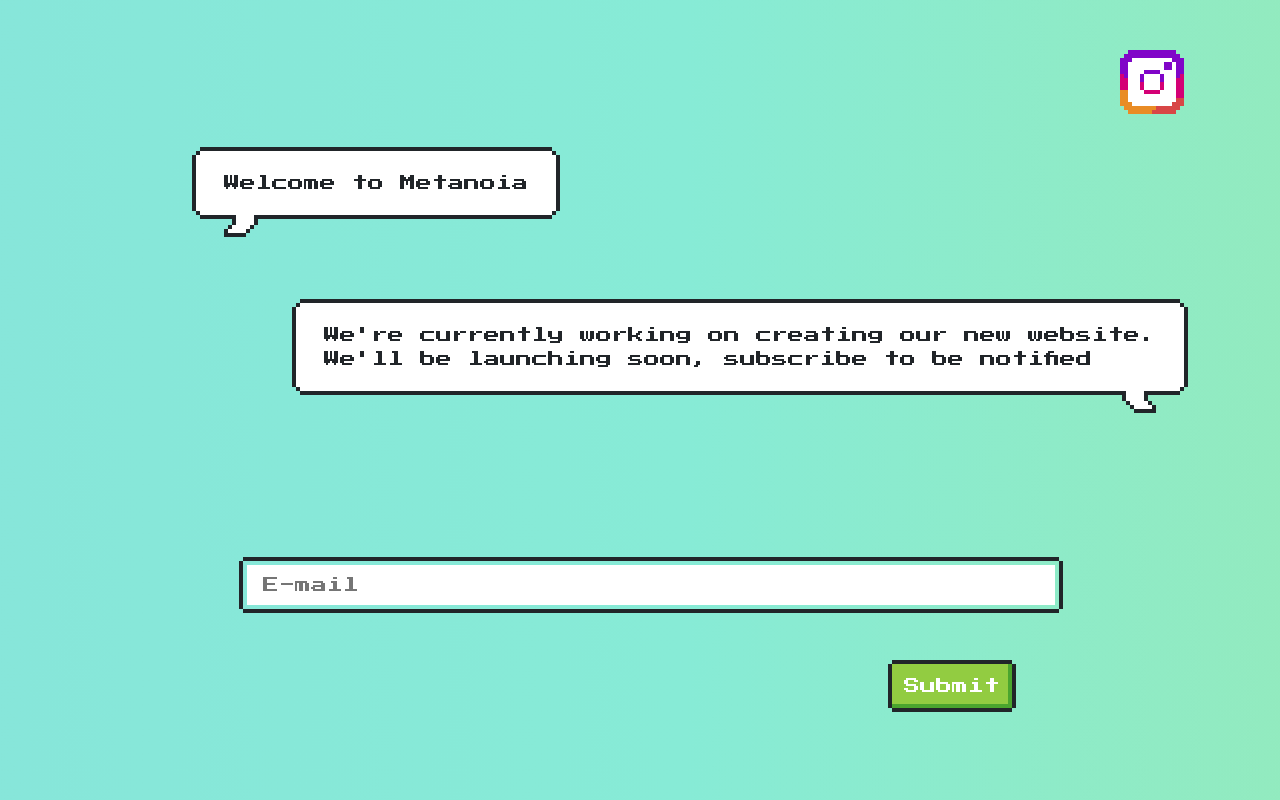
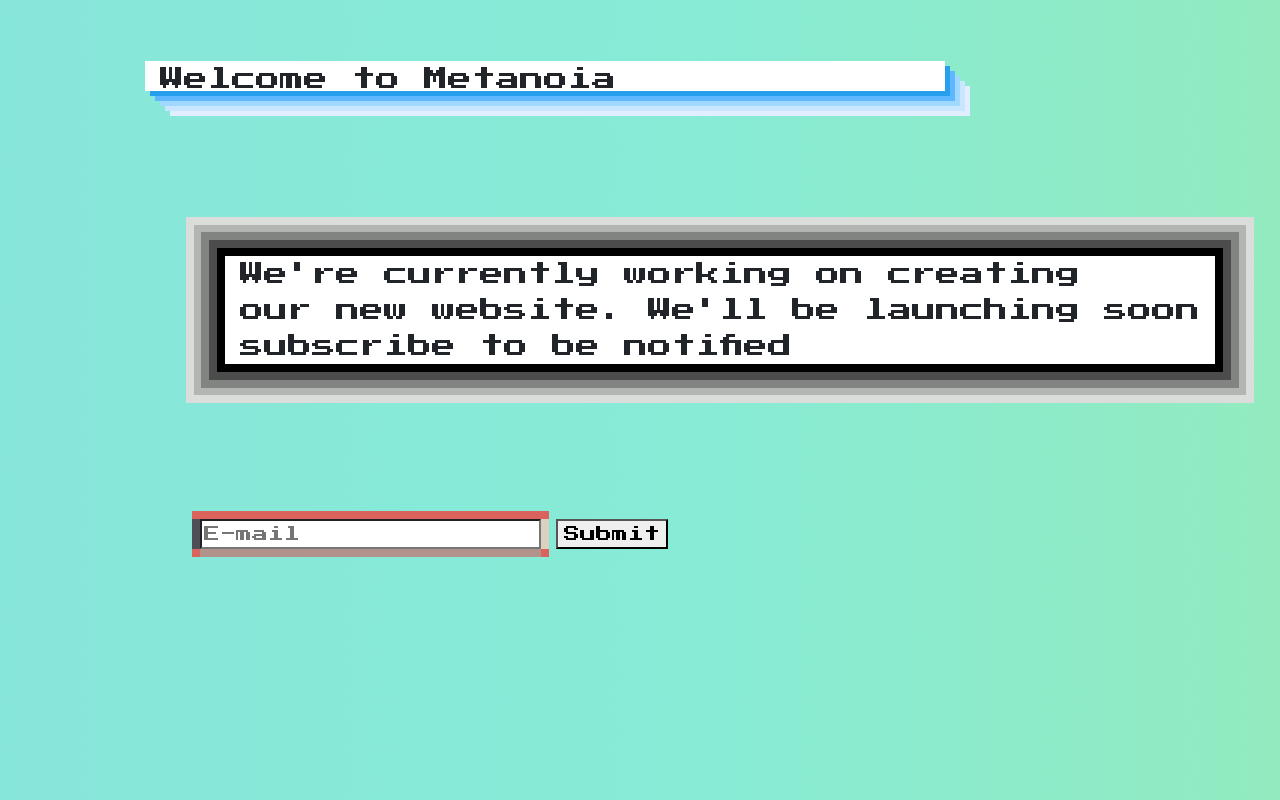
Before and after one commit to elepantight/coming-soon, a React (Create React App) app: page / in a window 1280 px wide. Built offline with nearby package versions, Linux system fonts and the light colour scheme.

Commit message:
remove nes.css

```diff
--- a/package.json
+++ b/package.json
@@ -6,8 +6,7 @@
     "@testing-library/jest-dom": "^5.11.4",
     "@testing-library/react": "^11.1.0",
     "@testing-library/user-event": "^12.1.10",
-    "nes.css": "^2.3.0",
-    "node": "^10.0.0",
+    "node": "^12.14.1",
     "react": "^17.0.2",
     "react-dom": "^17.0.2",
     "react-scripts": "4.0.3",
--- a/src/App.js
+++ b/src/App.js
@@ -4,7 +4,6 @@
   return (
     <>
       <div className="text-header">
-
         <section className="icon-list">
           <div>
             <a
@@ -13,38 +12,36 @@
               rel="noopener noreferrer"
               aria-label="instagram"
             >
-                <i className="nes-icon instagram is-large"></i></a>
+            </a>
           </div>
         </section>
       </div>
       <div className="container">
         <div className="row">
-          <section className="message -left">
-            <div className="nes-balloon from-left">
+          <section className="container-box-1">
+            <div className="box1">
               <p>Welcome to Metanoia</p>
             </div>
           </section>
-          <section className="message -right">
-            <div className="nes-balloon from-right">
+          <section className="container-box-2">
+            <div className="">
               <p>
-                We're currently working on creating our new website.
-                <br></br>
-                We'll be launching soon, subscribe to be notified{" "}
+                We're currently working on creating <br></br>our new website.
+                We'll be launching soon<br></br> subscribe to be notified{" "}
               </p>
             </div>
           </section>
 
-          <div className="nes-field">
+          <div className="input-field">
             <input
               type="text"
               name="name"
-              className="nes-input"
+              className="input"
               placeholder="E-mail"
             />
-            <button type="button" className="nes-btn is-success">
+            <button type="button" className="btn">
               Submit
             </button>
-
           </div>
         </div>
       </div>
--- a/src/scss/partials/_layout.scss
+++ b/src/scss/partials/_layout.scss
@@ -29,23 +29,48 @@
   font-family: "Press Start 2P", cursive;
 }
 
-.message.-left {
+.container-box-1 {
+  width: 800px;
+  height: 30px;
+  background-color: white;
   position: relative;
-  top: -150px;
+  top: -250px;
+  -webkit-box-shadow: 5px 5px 0px 0px #289fed, 10px 10px 0px 0px #5fb8ff,
+    15px 15px 0px 0px #a1d8ff, 20px 20px 0px 0px #cae6ff,
+    25px 25px 0px 0px #e1eeff, 5px 5px 15px 5px rgba(0, 0, 0, 0);
+  box-shadow: 5px 5px 0px 0px #289fed, 10px 10px 0px 0px #5fb8ff,
+    15px 15px 0px 0px #a1d8ff, 20px 20px 0px 0px #cae6ff,
+    25px 25px 0px 0px #e1eeff, 5px 5px 15px 5px rgba(0, 0, 0, 0);
 }
-
-.message.-right {
+.container-box-2 {
+  background-color: white;
+  -webkit-box-shadow: 0px 0px 0px 8px #000000, 0px 0px 0px 16px #4b4c4b,
+    0px 0px 0px 24px #828482, 0px 0px 0px 31px #b2b5b2, 0px 0px 0px 39px #daddda,
+    5px 5px 15px 5px rgba(0, 0, 0, 0);
+  box-shadow: 0px 0px 0px 8px #000000, 0px 0px 0px 16px #4b4c4b,
+    0px 0px 0px 24px #828482, 0px 0px 0px 31px #b2b5b2, 0px 0px 0px 39px #daddda,
+    5px 5px 15px 5px rgba(0, 0, 0, 0);
   position: relative;
   top: -100px;
-  left: 100px;
+  left: 80px;
 }
-.nes-field {
+p {
+  font-size: 1.5em;
+  margin: 15px;
+}
+.input-field {
   margin: 40px;
 
-  .nes-input {
+  .input {
     justify-content: space-between;
     margin: 15px;
     font-family: "Press Start 2P", cursive;
+    -webkit-box-shadow: 8px 0px 0px 0px #dcd0c0, 0px 8px 0px 0px #b1938b,
+      -8px 0px 0px 0px #4e4e56, 0px 0px 0px 8px #da635d,
+      5px 5px 15px 5px rgba(0, 0, 0, 0);
+    box-shadow: 8px 0px 0px 0px #dcd0c0, 0px 8px 0px 0px #b1938b,
+      -8px 0px 0px 0px #4e4e56, 0px 0px 0px 8px #da635d,
+      5px 5px 15px 5px rgba(0, 0, 0, 0);
   }
 }
 
@@ -54,11 +79,10 @@
   margin: 40px;
 }
 
-
-.icon-list{
-    margin-top: 50px;
-    margin-left: 80%;
-    display: flex;
-    justify-content: center;
-    align-items: center;
+.icon-list {
+  margin-top: 50px;
+  margin-left: 80%;
+  display: flex;
+  justify-content: center;
+  align-items: center;
 }
```
Also changed, not shown: 1 other file (tests, documents, lock files or other folders). Lines whose indentation alone changed are shown as unchanged.
